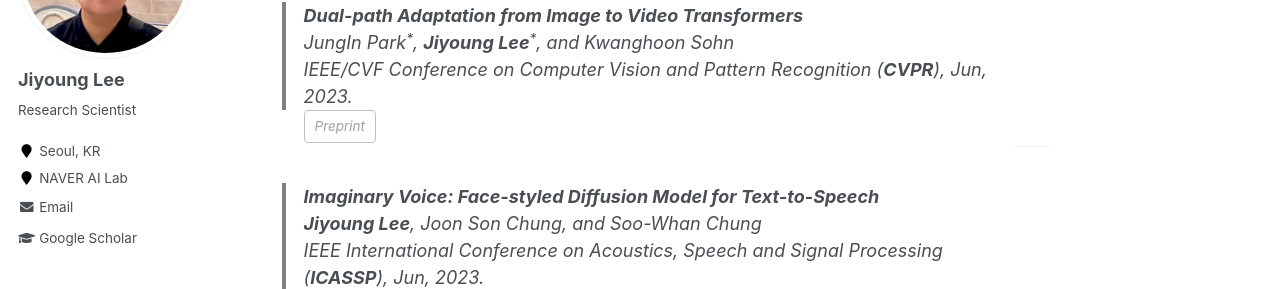
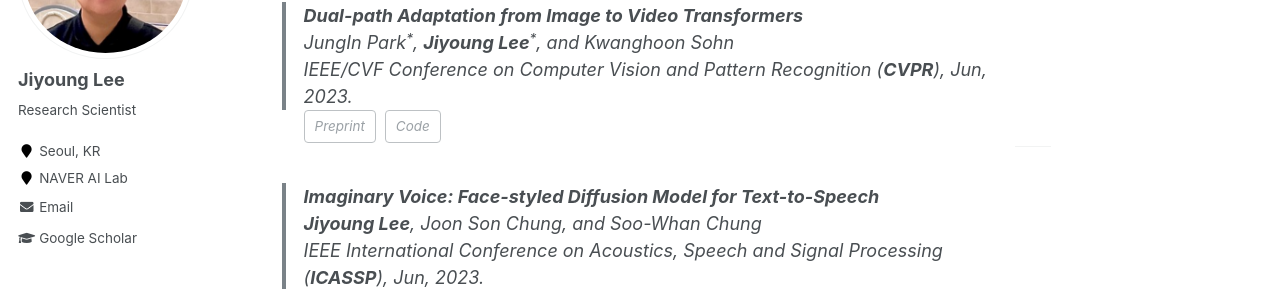
Before and after one commit to lee-jiyoung/lee-jiyoung.github.io, a Jekyll site: the page built from _pages/about.md, in a window 1280 px wide and 900 px high, scrolled down 1668 px. Shown: the part 142-431 px from the top of the window. Built offline with Jekyll 4.4.1, drawn with Linux system fonts in a browser that asks for light colours.

Commit message:
Update about.md

```diff
--- a/_pages/about.md
+++ b/_pages/about.md
@@ -93,7 +93,8 @@ IEEE/CVF Conference on Computer Vision and Pattern Recognition (**CVPRW**), Jun,
 JungIn Park<sup>*</sup>, **Jiyoung Lee**<sup>*</sup>, and Kwanghoon Sohn
 IEEE/CVF Conference on Computer Vision and Pattern Recognition (**CVPR**), Jun, 2023.
 <span class="page__meta page__taxonomy comment__date" itemprop="keywords">
-<a class="page__taxonomy-item" rel="tag" href="/">Preprint</a>
+<a class="page__taxonomy-item" rel="tag" href="https://arxiv.org/abs/2303.09857">Preprint</a>
+  <a class="page__taxonomy-item" rel="tag" href="https://github.com/park-jungin/DualPath">Code</a>
 </span>
 
 -----------
```
